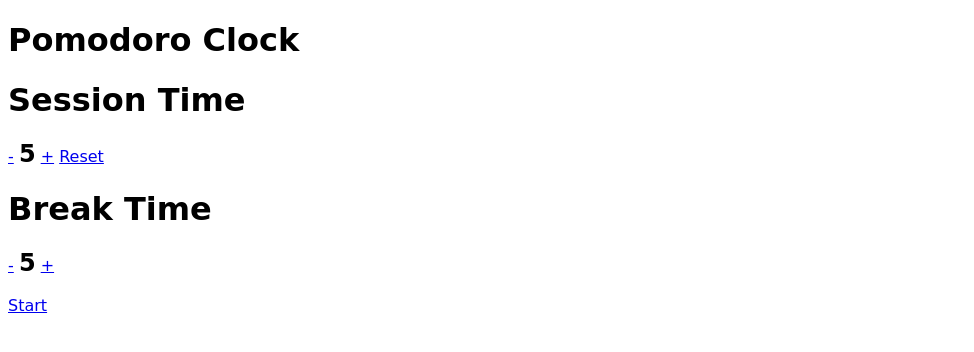
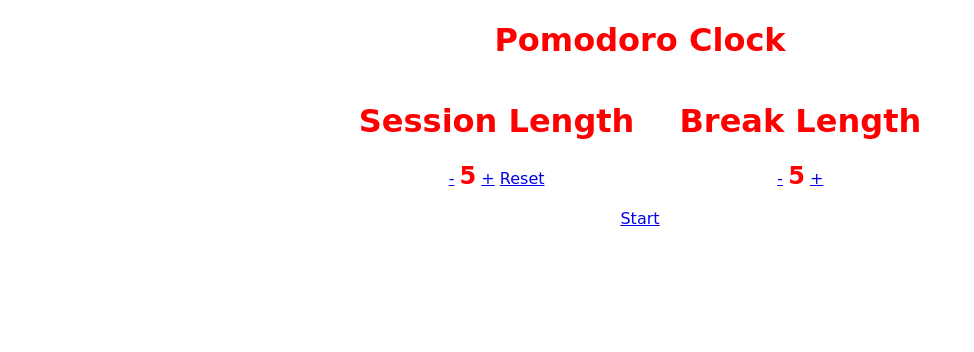
Before and after one commit to faithfem/PomodoroClock, a plain HTML site: page index.html in a window 1280 px wide. Shown: the whole page, without its empty margins (0-974 px from the left). Drawn offline with nearby package versions, Linux system fonts and the light colour scheme; a web font is replaced by a local one.

Commit message:
change js

```diff
--- a/index.html
+++ b/index.html
@@ -1,7 +1,5 @@
 <!DOCTYPE html>
-<html>
-
-  <head>
+<head>
   <script src="https://maxcdn.bootstrapcdn.com/bootstrap/3.3.7/js/bootstrap.min.js"></script>
   <script src="https://ajax.googleapis.com/ajax/libs/jquery/3.2.1/jquery.min.js"></script>
   <link rel="stylesheet" href="style.css">
@@ -10,8 +8,10 @@
 <!--<audio id="buzzer" src="https://codingtutorials360.com/14244764.mp3"></audio>-->
 <div class="text-center">
   <h1>Pomodoro Clock</h1>
+
+  <div class="timers">
   <div id="timeDiv">
-    <h1 id="title"> Session Time </h1>
+    <h1 id="title1"> Session Length </h1>
     <a href="#" class="btn btn-primary" id="minus5Clock">-</a>
     <h2 id="num">5</h2>
     <a href="#" class="btn btn-primary" id="add5Clock">+</a>
@@ -20,17 +20,13 @@
 
 
   <div id="breakDiv">
-    <h1 id="title"> Break Time </h1>
+    <h1 id="title2"> Break Length </h1>
     <a href="#" class="btn btn-primary" id="minus5Break">-</a>
     <h2 id="num">5</h2>
     <a href="#" class="btn btn-primary" id="add5Break">+</a>
+  </div>
   </div>
   <br/>
   <a href="#" class="btn btn-primary" id="start">Start</a>
 
 </div>
-
-
-  </body>
-
-</html>
--- a/style.css
+++ b/style.css
@@ -1,14 +1,17 @@
 body{
-  /*background-image: url("https://images.unsplash.com/photo-1482775907821-a56ec43344fc?dpr=3&amp");
+ /* background-image: url("https://images.unsplash.com/photo-1482775907821-a56ec43344fc?dpr=3&amp");
   background-size:180%;
   color: white;*/
   font-family: 'Chela One', cursive;
+    text-align: center;
 }
-
 h2{
   display:inline;
 }
-
 .text-center{
-  color: black;
+  color: red;
 }
+.timers div{
+  display: inline-block;
+  margin: 0px 20px;
+}
```
Also changed, not shown: index.js (+11 -9 lines).
